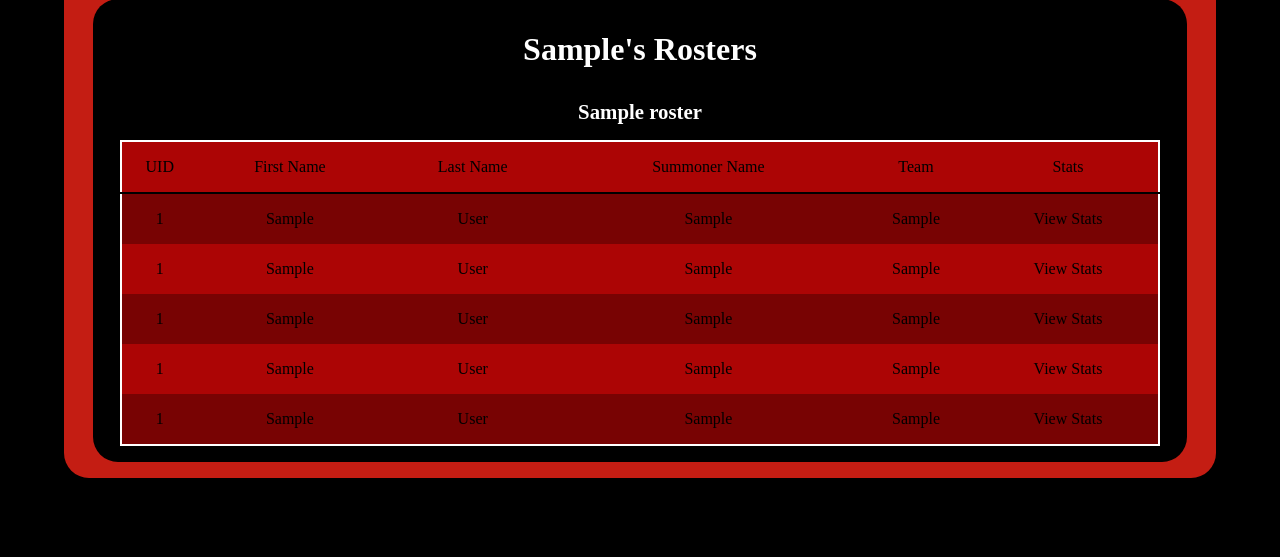
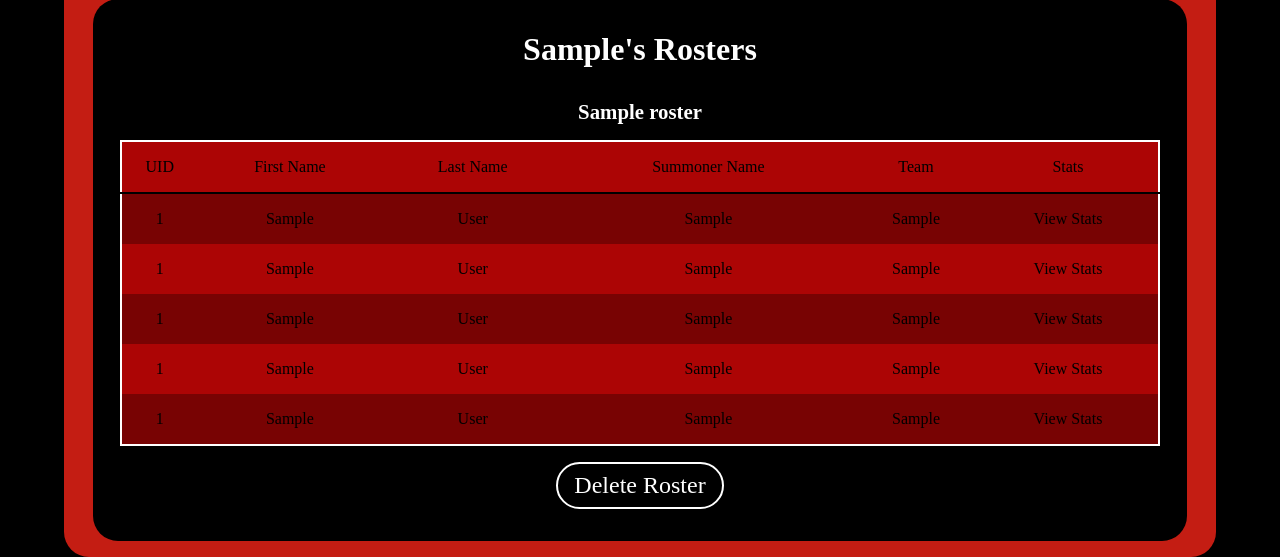
Before and after one commit to ZeusCTF/DU-LoL, a Flask app: page /roster in a window 1280 px wide. Shown: the part 889-1446 px from the top of the page. Before the commit the page ends 1367 px from the top, so only its background shows below. Run offline with Flask 2, Linux system fonts and the light colour scheme; a user stored in the database is signed in; tables that the repository leaves empty hold one stand-in row (values such as "Sample post"); parts of the project's set-up code (start-up, migrations or seed data) failed here and were passed over.

Commit message:
db delete, announcement display, bugfixes
Announcement display - team, author, UI styling

Added delete announcement functionality

moved foreignkey on announcement back from author to team so players can view

Announcements should be at full delete/view functionality - besides extra like email/discord notifs
	- Waitlisted editing announcements

general page styling (where containers were blue for development, etc.)

cannot check for admin status on landing page... look into workaround - did user.isAdmin == 1 instead of sending isAdmin through views

Added ability to delete rosters

todo:
add functionality to edit rosters - see edit announcement idea
add functionality to edit announcements - make script - grab announcement text on click - remove text and create form with prefilled text, then send updated message to db to update announcement.data
add functionality to edit password/email/ign/etc

```diff
--- a/website/auth.py
+++ b/website/auth.py
@@ -73,6 +73,6 @@ def sign_up():
             db.session.add(new_user)
             db.session.commit()
             flash('Account created successfully', category='success')
-            return redirect(url_for('views.landing'))
+            return render_template('login.html', user=current_user)
 
     return render_template('sign_up.html', user=current_user)
--- a/website/models.py
+++ b/website/models.py
@@ -21,9 +21,10 @@ class Announcement(db.Model):
     id = db.Column(db.Integer, primary_key=True)
     data = db.Column(db.String(10000))
     date = db.Column(db.DateTime(timezone=True), default=func.now())
-    author = db.Column(db.String(150))
+    authorName = db.Column(db.String(150))
     #creates a foriegn key relationship to associate all announcements with the Player Team attribute
     team = db.Column(db.Integer, db.ForeignKey('user.playerTeam'))
+    author = db.Column(db.Integer)
 
 class Roster(db.Model):
     id = db.Column(db.Integer, primary_key=True)
--- a/website/static/css/announcements.css
+++ b/website/static/css/announcements.css
@@ -14,7 +14,7 @@
 .container-post-announcements {
     width: 90vw;
     min-height: 40vh;
-    background-color: blue;
+    background-color: var(--red);
     padding: 1rem 0;
     border-radius: 25px;
     display: flex;
@@ -67,6 +67,7 @@ textarea {
     color: var(--white);
     text-align: left;
     padding: .5rem;
+    border: 2px solid var(--black);
 }
 
 
@@ -97,6 +98,13 @@ textarea {
     margin: 1rem;
     background-color: var(--black);
     border-radius: 25px;
+}
+
+.wrapper-announcement-data {
+    border: 2px solid var(--white);
+    border-radius: 25px;
+    padding: 1rem;
+    margin-bottom: 1rem;
 }
 
 .wrapper-announcement-metadata {
--- a/website/static/css/main.css
+++ b/website/static/css/main.css
@@ -32,9 +32,6 @@ body {
     margin-top: 175px;
   }
 }
-
-
-
 
 
 /*Hover*/
--- a/website/static/css/roster.css
+++ b/website/static/css/roster.css
@@ -86,3 +86,19 @@ th, td {
 .container-rc table tr:first-child {
     border-bottom: 2px solid var(--black);
 }
+
+.wrapper-delete-roster {
+    padding: 1rem 0;
+}
+
+.wrapper-delete-roster button {
+    padding: .5rem 1rem;
+    font-size: 1.5rem;
+    border: 2px solid var(--white);
+    border-radius: 25px;
+    transition: background-color .5s;
+}
+
+.wrapper-delete-roster button:hover {
+    background-color: rgb(49, 49, 49);
+}
--- a/website/static/css/vods.css
+++ b/website/static/css/vods.css
@@ -2,12 +2,24 @@
 
 /*Vod Upload Menu*/
 .container-vods-upload {
-    background-color: blue;
+    background-color: var(--red);
     min-height: 20vh;
     width: 90%;
     margin: auto;
     border-radius: 25px;
     margin-bottom: 1rem;
+    padding: 1rem;
+}
+
+.wrapper-vods-upload-header {
+    width: 80%;
+    margin: auto;
+    background-color: var(--black);
+    border-radius: 25px;
+    padding: 1rem;
+    text-align: center;
+    font-size: 2rem;
+    font-weight: 600;
 }
 
 
--- /dev/null
+++ b/website/static/js/deleteDBObj.js
@@ -0,0 +1,18 @@
+function deleteObj(button, currentPage) {
+    const buttonID = button.id;
+    console.log("Button ID: " + buttonID);
+    const buttonIDSplit = buttonID.split(currentPage);
+    console.log("Button ID Split: " + buttonIDSplit);
+    const ID = buttonIDSplit[1];
+    console.log("Deleting Obj with ID: " + ID);
+
+    const fetchString = "/delete-" + currentPage;
+
+    fetch((fetchString), {
+        method: 'POST',
+        body: JSON.stringify({ deleteID: ID }),
+    }).then((_res) => {
+        window.location.href = "/" + currentPage;
+    });
+
+}
--- a/website/templates/base.html
+++ b/website/templates/base.html
@@ -20,7 +20,7 @@
     <link rel="stylesheet" href="https://cdnjs.cloudflare.com/ajax/libs/font-awesome/6.2.1/css/all.min.css" integrity="sha512-MV7K8+y+gLIBoVD59lQIYicR65iaqukzvf/nwasF0nqhPay5w/9lJmVM2hMDcnK1OnMGCdVK+iQrJ7lzPJQd1w==" crossorigin="anonymous" referrerpolicy="no-referrer" />
     <script src = "{{ url_for('static',filename='/js/left_nav.js') }}"></script>
     <script src = "{{ url_for('static',filename='/js/current_page.js') }}"></script>
-
+    <script src = "{{ url_for('static',filename='/js/deleteDBObj.js') }}"></script>
     {% block css %}
     {% endblock %}
 </head>
@@ -48,7 +48,7 @@
             {% endif %}
             {% endif %}
             {% if user.is_authenticated == True %}
-            {% if adminStatus == 1 %}
+            {% if user.isAdmin == 1 %}
             <li><a href="/roster" class = "nav-link" id="roster">Roster Stats</a></li>
             {% endif %}
             {% endif %}
@@ -98,7 +98,7 @@
                 {% endif %}
                 {% endif %}
                 {% if user.is_authenticated == True %}
-                {% if adminStatus == 1 %}
+                {% if user.isAdmin == 1 %}
                 <li><a href="/roster" class = "nav-link" id="roster">Roster Stats</a></li>
                 {% endif %}
                 {% endif %}
--- a/website/templates/roster.html
+++ b/website/templates/roster.html
@@ -83,6 +83,9 @@
             </tr>
             {% endfor %}
         </table>
+        <div class = "wrapper-delete-roster">
+            <button type="button" class="delete-roster" onclick="deleteObj(this, 'roster')" id = "roster{{ rost[0].rosterID }}">Delete Roster</button>
+        </div>
         {% endfor %}
     </div>
 
--- a/website/views.py
+++ b/website/views.py
@@ -1,8 +1,9 @@
-from flask import Blueprint, render_template, request, session, redirect, url_for
+from flask import Blueprint, render_template, request, session, redirect, url_for, jsonify
 from flask_login import login_required, current_user
 from .models import Announcement, User, Roster
 from . import db
 from .googCal import pullEvent
+import json
 
 
 #setting up gen blueprint for the app
@@ -10,7 +11,7 @@ views = Blueprint('views', __name__)
 
 @views.route('/')
 def landing():
-    return render_template("landing.html", user=current_user, adminStatus=current_user.isAdmin)
+    return render_template("landing.html", user=current_user)
 
 #have to be logged in to access the homepage
 @views.route('/announcements', methods=['GET','POST'])
@@ -18,11 +19,27 @@ def landing():
 def announcements():
     if request.method == 'POST':
         announcement = request.form.get('announcementMsg')
-        new_announcement = Announcement(data=announcement, team=current_user.playerTeam, author=current_user.firstName + " " + current_user.lastName)
+        new_announcement = Announcement(data=announcement, team=current_user.playerTeam, authorName=current_user.firstName + " " + current_user.lastName, author=current_user.id)
         db.session.add(new_announcement)
         db.session.commit()
     #user=current_user allows us to reference the current user
     return render_template("announcements.html", user=current_user, acc=current_user.userName, adminStatus=current_user.isAdmin)
+
+@views.route('/delete-announcements', methods=['POST'])
+@login_required
+def delete_announcements():
+    announcement = json.loads(request.data)
+    print(announcement)
+    announcementId = announcement['deleteID']
+    print(announcementId)
+    announcement = Announcement.query.get(announcementId)
+    print(announcement)
+    if announcement:
+        if announcement.author == current_user.id:
+            db.session.delete(announcement)
+            db.session.commit()
+
+    return jsonify({})
 
 @views.route('/roster', methods=['GET', 'POST'])
 @login_required
@@ -42,7 +59,10 @@ def roster():
         db.session.add(new_roster)
         db.session.commit()
 
+    #playerIDs in roster
     rosterIDs = []
+    #Roster UID's
+    rosterUIDs = []
     rosterNames = list()
     #replace hard coded rosterID list with roster tables that have coach name match
     coachRosters = Roster.query.all()
@@ -50,6 +70,7 @@ def roster():
         for roster in coachRosters:
             if(roster.coach == current_user.id):
                 rosterNames.append(roster.name)
+                rosterUIDs.append(roster.id)
 
                 idList = [roster.member1, roster.member2, roster.member3, roster.member4, roster.member5]
                 rosterIDs.append(idList)
@@ -63,6 +84,7 @@ def roster():
             player = {
                 "id": tempPlayer.id,
                 "roster": rosterNames[rosterIndex],
+                "rosterID":rosterUIDs[rosterIndex],
                 "firstName": tempPlayer.firstName,
                 "lastName": tempPlayer.lastName,
                 "sumName": tempPlayer.ign,
@@ -79,6 +101,22 @@ def roster():
     #start session to hold roster with player objects
     session['roster_data'] = rosterPlayers
     return render_template("roster.html", user=current_user, acc=current_user.userName, adminStatus=current_user.isAdmin, rostList=rosterPlayers)
+
+@views.route('/delete-roster', methods=['POST'])
+@login_required
+def delete_roster():
+    roster = json.loads(request.data)
+    print(roster)
+    rosterId = roster['deleteID']
+    print(rosterId)
+    roster = Roster.query.get(rosterId)
+    print(roster)
+    if roster:
+        if roster.coach == current_user.id:
+            db.session.delete(roster)
+            db.session.commit()
+
+    return jsonify({})
 
 @views.route('/LoL')
 @login_required
@@ -112,4 +150,4 @@ def LoLCoach(pid):
 
 
 
-    return render_template("LoLCoach.html", user=current_user, acc=current_user.userName, player=selectedPlayer)
+    return render_template("LoLCoach.html", user=current_user, acc=current_user.userName, adminStatus=current_user.isAdmin, player=selectedPlayer)
```
Also changed, not shown: website/templates/LoL.html (+14 -2 lines), website/templates/announcements.html (+7 -3 lines), website/templates/vods.html (+6 -1 lines).
